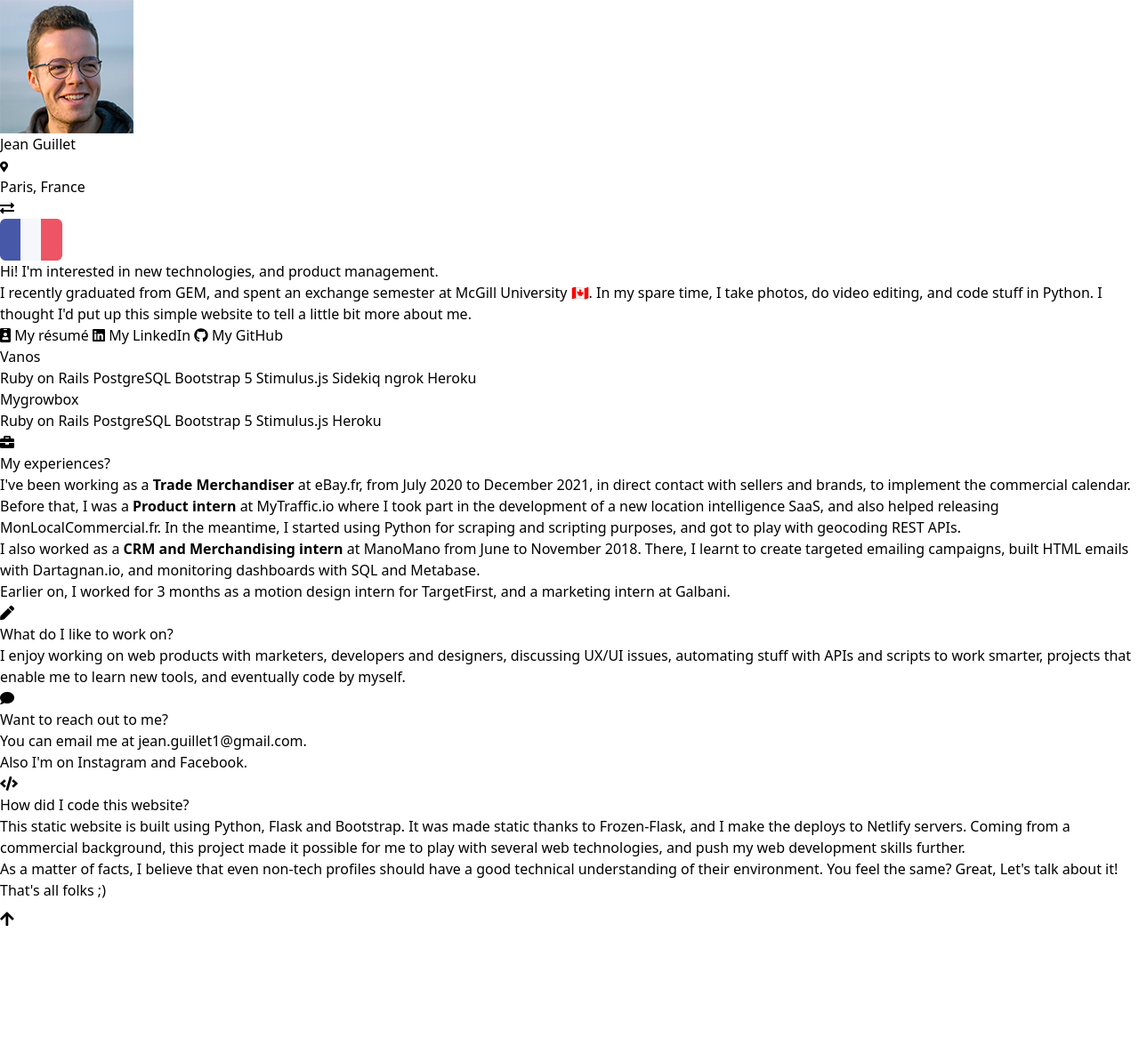
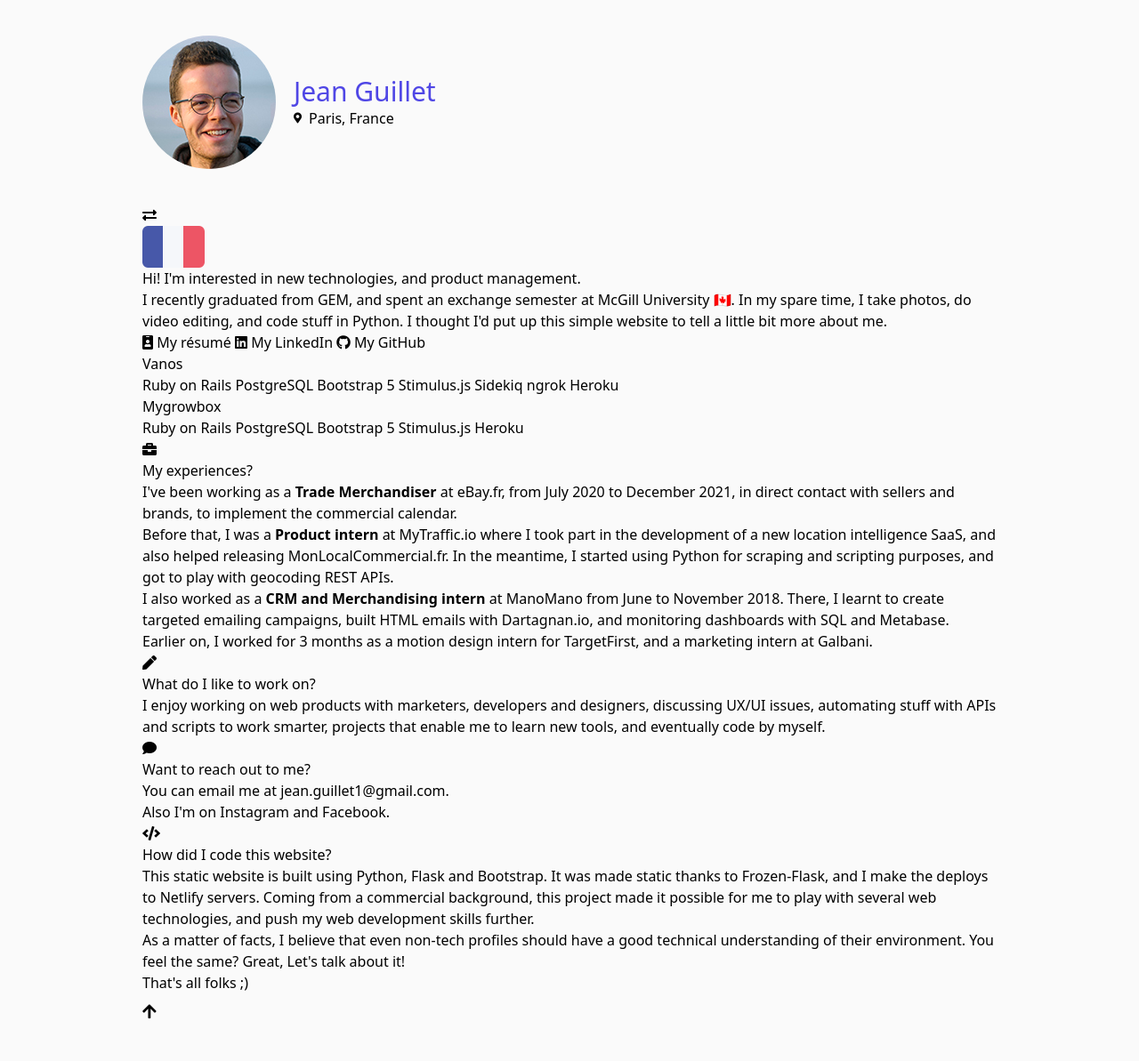
Before and after one commit to John35961/website-pro, a Flask app: page /en/ in a window 1280 px wide. Shown: the whole page at 89% size. Before the commit the page ends 1042 px from the top, so only its background shows below. Run offline with Flask 2, Linux system fonts and the light colour scheme; grey boxes are pictures that could not be loaded.

Commit message:
styling base template v1

```diff
--- a/static/css/output.css
+++ b/static/css/output.css
@@ -570,28 +570,217 @@ video {
   margin: 2.5rem;
 }
 
+.m-auto {
+  margin: auto;
+}
+
+.m-5 {
+  margin: 1.25rem;
+}
+
 .mx-auto {
   margin-left: auto;
   margin-right: auto;
+}
+
+.my-5 {
+  margin-top: 1.25rem;
+  margin-bottom: 1.25rem;
+}
+
+.my-10 {
+  margin-top: 2.5rem;
+  margin-bottom: 2.5rem;
+}
+
+.mx-5 {
+  margin-left: 1.25rem;
+  margin-right: 1.25rem;
+}
+
+.mx-10 {
+  margin-left: 2.5rem;
+  margin-right: 2.5rem;
+}
+
+.mr-5 {
+  margin-right: 1.25rem;
+}
+
+.mr-2 {
+  margin-right: 0.5rem;
 }
 
 .block {
   display: block;
 }
 
+.flex {
+  display: flex;
+}
+
 .grid {
   display: grid;
+}
+
+.h-screen {
+  height: 100vh;
 }
 
 .w-1\/2 {
   width: 50%;
 }
 
+.w-3\/4 {
+  width: 75%;
+}
+
+.w-full {
+  width: 100%;
+}
+
+.w-auto {
+  width: auto;
+}
+
+.flex-col {
+  flex-direction: column;
+}
+
+.content-center {
+  align-content: center;
+}
+
+.items-center {
+  align-items: center;
+}
+
+.justify-center {
+  justify-content: center;
+}
+
+.rounded-full {
+  border-radius: 9999px;
+}
+
+.bg-slate-400 {
+  --tw-bg-opacity: 1;
+  background-color: rgb(148 163 184 / var(--tw-bg-opacity));
+}
+
+.bg-stone-100 {
+  --tw-bg-opacity: 1;
+  background-color: rgb(245 245 244 / var(--tw-bg-opacity));
+}
+
+.bg-cyan-50 {
+  --tw-bg-opacity: 1;
+  background-color: rgb(236 254 255 / var(--tw-bg-opacity));
+}
+
+.bg-sky-50 {
+  --tw-bg-opacity: 1;
+  background-color: rgb(240 249 255 / var(--tw-bg-opacity));
+}
+
+.bg-blue-50 {
+  --tw-bg-opacity: 1;
+  background-color: rgb(239 246 255 / var(--tw-bg-opacity));
+}
+
+.bg-indigo-50 {
+  --tw-bg-opacity: 1;
+  background-color: rgb(238 242 255 / var(--tw-bg-opacity));
+}
+
+.bg-neutral-50 {
+  --tw-bg-opacity: 1;
+  background-color: rgb(250 250 250 / var(--tw-bg-opacity));
+}
+
 .pt-3 {
   padding-top: 0.75rem;
+}
+
+.text-base {
+  font-size: 1rem;
+  line-height: 1.5rem;
+}
+
+.text-lg {
+  font-size: 1.125rem;
+  line-height: 1.75rem;
+}
+
+.text-2xl {
+  font-size: 1.5rem;
+  line-height: 2rem;
+}
+
+.text-5xl {
+  font-size: 3rem;
+  line-height: 1;
+}
+
+.text-3xl {
+  font-size: 1.875rem;
+  line-height: 2.25rem;
 }
 
 .text-red-500 {
   --tw-text-opacity: 1;
   color: rgb(239 68 68 / var(--tw-text-opacity));
 }
+
+.text-purple-500 {
+  --tw-text-opacity: 1;
+  color: rgb(168 85 247 / var(--tw-text-opacity));
+}
+
+.text-yellow-500 {
+  --tw-text-opacity: 1;
+  color: rgb(234 179 8 / var(--tw-text-opacity));
+}
+
+.text-indigo-600 {
+  --tw-text-opacity: 1;
+  color: rgb(79 70 229 / var(--tw-text-opacity));
+}
+
+@media (min-width: 640px) {
+  .sm\:w-full {
+    width: 100%;
+  }
+
+  .sm\:w-32 {
+    width: 8rem;
+  }
+}
+
+@media (min-width: 1024px) {
+  .lg\:mx-auto {
+    margin-left: auto;
+    margin-right: auto;
+  }
+
+  .lg\:my-10 {
+    margin-top: 2.5rem;
+    margin-bottom: 2.5rem;
+  }
+
+  .lg\:w-3 {
+    width: 0.75rem;
+  }
+
+  .lg\:w-3\/4 {
+    width: 75%;
+  }
+
+  .lg\:w-auto {
+    width: auto;
+  }
+
+  .lg\:w-1\/4 {
+    width: 25%;
+  }
+}
--- a/templates/base.html
+++ b/templates/base.html
@@ -28,15 +28,16 @@
     <link rel="apple-touch-icon" sizes="152x152" href="{{ url_for('static', filename='icons/apple-icon-152x152.png') }}" />
     <link rel="apple-touch-icon" sizes="180x180" href="{{ url_for('static', filename='icons/apple-icon-180x180.png') }}" />
   </head>
-  <body>
+  <body class="bg-neutral-50">
+    <div class="w-auto lg:w-3/4 mx-5 my-10 lg:mx-auto">
+      <div class="flex items-center my-10">
+        <img class="mr-5 rounded-full" src="{{ url_for('static', filename='images/profile_image_150x150.jpg') }}" alt="Profile image">
           <div>
-      <img src="{{ url_for('static', filename='images/profile_image_150x150.jpg') }}" alt="Profile image">
-        <div>
-          <h1>Jean Guillet</h1>
-            <div>
-              <i class="icons fas fa-map-marker-alt fa-xs"></i>
+            <h1 class="text-3xl text-indigo-600">Jean Guillet</h1>
+              <div class="flex items-center">
+                <i class="mr-2 fas fa-map-marker-alt fa-xs"></i>
+                <p>Paris, France</p>
               </div>
-            <p>Paris, France</p>
           </div>
       </div>
       {% block content %}
@@ -48,5 +49,6 @@
           </div>
         </a>
       </div>
+    </div>
   </body>
 </html>
```
Lines whose indentation alone changed are shown as unchanged.
